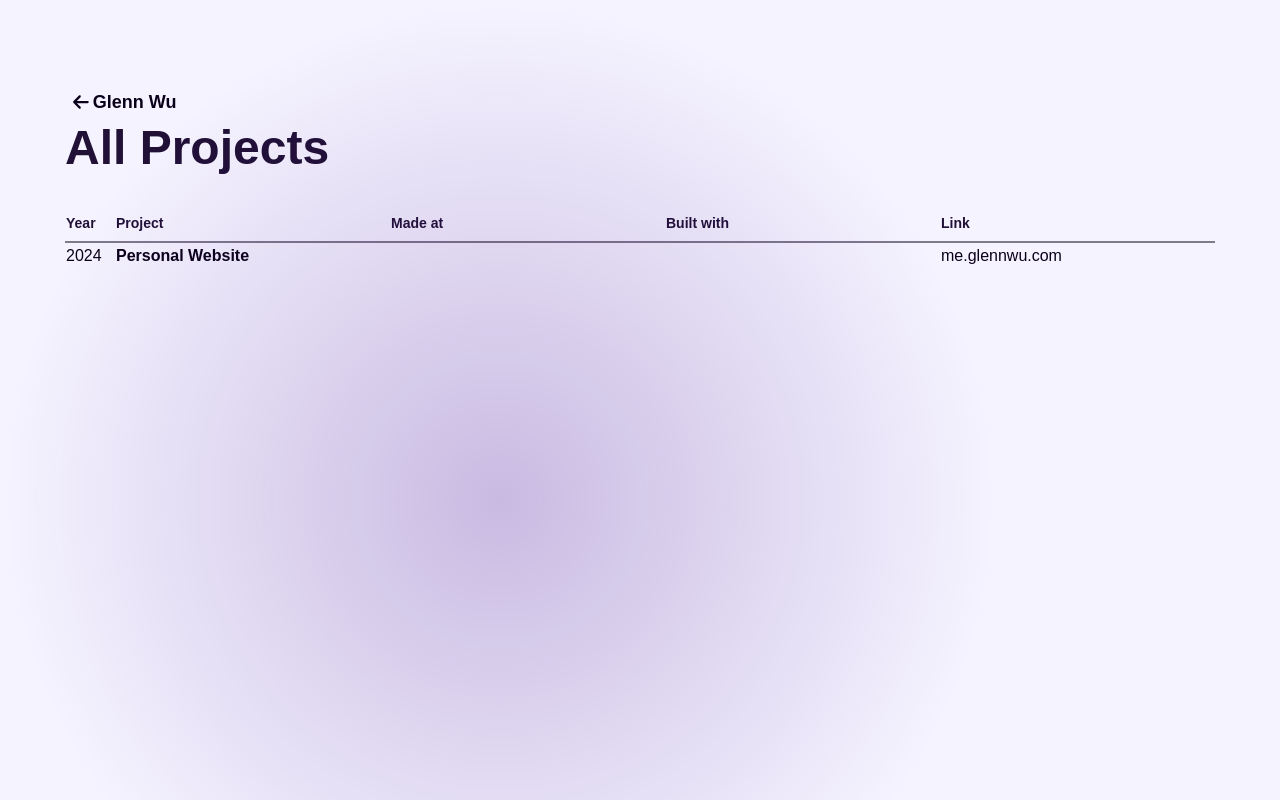
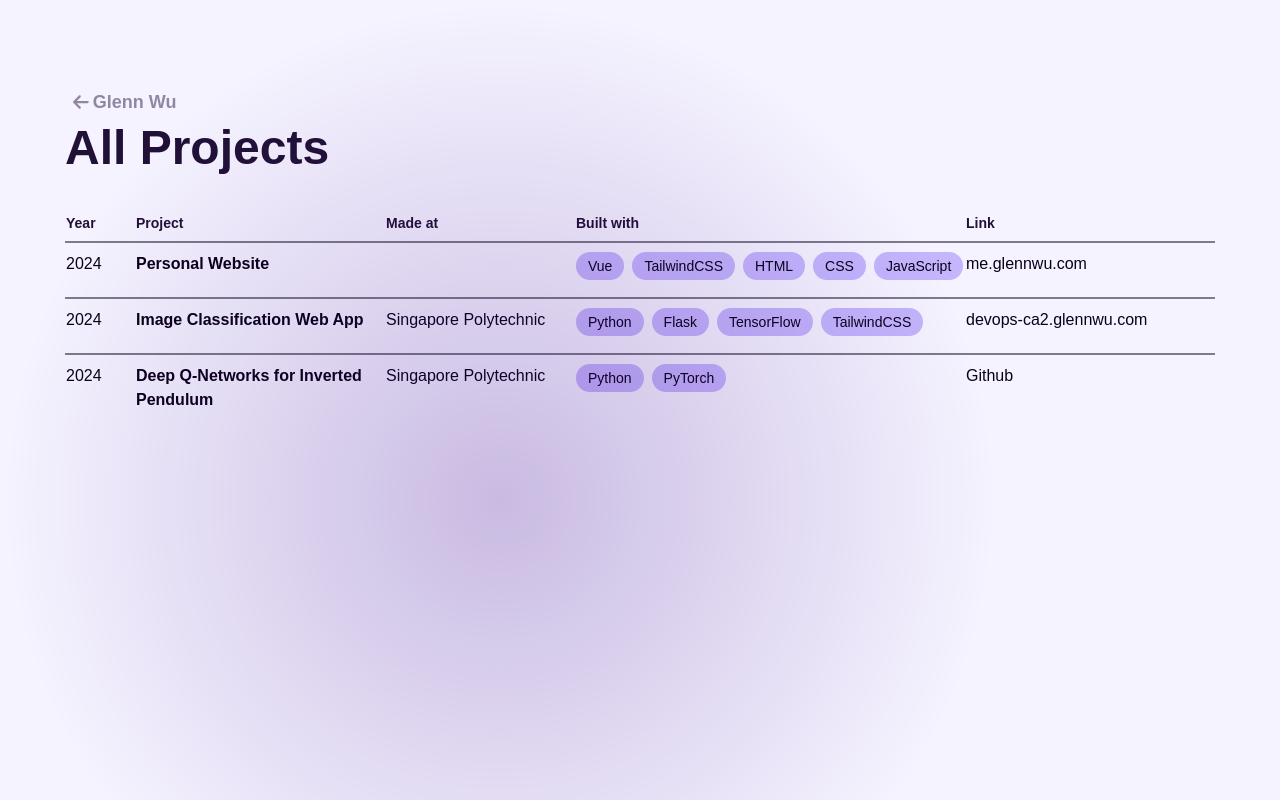
Before and after one commit to wuglenn/v1, a Vue app: page /archive in a window 1280 px wide. Built offline with nearby package versions, Linux system fonts and the light colour scheme; a web font is replaced by a local one.

Commit message:
project page styling

```diff
--- a/src/components/projects/ProjectsSection.vue
+++ b/src/components/projects/ProjectsSection.vue
@@ -7,37 +7,11 @@ import BaseCardSection from "@/components/ui/BaseCardSection.vue";
 import { FontAwesomeIcon } from "@fortawesome/vue-fontawesome";
 import { faArrowRightLong } from "@fortawesome/free-solid-svg-icons";
 
-const projectsCards = ref([
-  {
-    startDate: "May 2024",
-    // endDate: "Jan 2025",
-    title1: "me.glennwu.com (you're here!)",
-    // title2: "Oracle",
-    website: "https://me.glennwu.com/",
-    description: "The latest version of my portfolio site. Made from scratch with Vue 3 and Vite.",
-    tags: ["Vue", "TailwindCSS", "HTML", "CSS", "JavaScript"],
-  },
-  {
-    startDate: "Feb 2024",
-    // endDate: "Jan 2025",
-    title1: "Image Classification Web App",
-    // title2: "Oracle",
-    website: "https://devops-ca2.glennwu.com/",
-    description:
-      "A simple machine learning app made to classify images of vegetables. Built in Flask with a hosted TensorFlow Serving model. Created for a school assignment.",
-    tags: ["Python", "Flask", "TensorFlow", "TailwindCSS"],
-  },
-  {
-    startDate: "Feb 2024",
-    // endDate: "Jan 2025",
-    title1: "Exploring Deep Q-Networks",
-    // title2: "Oracle",
-    website: "https://devops-ca2.glennwu.com/",
-    description:
-      "An exploration of reinforcement learning techniques using the Pendulum environment on OpenAI's Gym. Created for a school assignment.",
-    tags: ["Python", "PyTorch"],
-  },
-]);
+import { projects } from "./projects";
+
+const projectsCards = ref(projects.filter(e => {
+  return e.main
+}));
 
 const isHovered = ref(false);
 
--- /dev/null
+++ b/src/components/projects/ProjectsTable.vue
@@ -0,0 +1,41 @@
+<script setup>
+import { projects } from "./projects"
+
+import MultiTags from "@/components/ui/MultiTags.vue";
+</script>
+
+<template>
+  <table class="w-full table-fixed mt-10">
+    <tr class="text-theme-700 dark:text-violet-50 text-sm h-[30px] align-top">
+      <th class="lg:w-[70px] text-start">Year</th>
+      <th class="lg:w-[250px] text-start">Project</th>
+      <th class="lg:w-[190px] text-start">Made at</th>
+      <th class="text-start">Built with</th>
+      <th class="lg:w-[250px] text-start">Link</th>
+    </tr>
+    <tr v-for="(project, index) in projects" :key="index" class="border-t-2 border-theme-950/50 dark:border-theme-700">
+      <td class="text-start align-top">
+        <p class="mt-2 mb-4">{{ project.startDate.split(" ")[1] }}
+        </p>
+      </td>
+      <td class="text-start align-top font-semibold dark:text-violet-50">
+        <p class="mt-2 mb-4">{{ project.titleAlt }}
+        </p>
+      </td>
+      <td class="text-start align-top">
+        <p class="mt-2 mb-4">{{ project.madeAt }}
+        </p>
+      </td>
+      <td class="text-start align-top">
+        <MultiTags class="mt-2 mb-4" :tags="project.tags" />
+      </td>
+      <td class="text-start align-top">
+        <a :href="project.website" target="_blank">
+          <p class="mt-2 mb-4">
+            {{ project.websiteAlt }}
+          </p>
+        </a>
+      </td>
+    </tr>
+  </table>
+</template>
--- /dev/null
+++ b/src/components/projects/projects.js
@@ -0,0 +1,37 @@
+export const projects = [
+  {
+    startDate: "May 2024",
+    title1: "me.glennwu.com (you're here!)",
+    titleAlt: "Personal Website",
+    website: "https://me.glennwu.com/",
+    websiteAlt: "me.glennwu.com",
+    description: "The latest version of my portfolio site. Made from scratch with Vue 3 and Vite.",
+    tags: ["Vue", "TailwindCSS", "HTML", "CSS", "JavaScript"],
+    madeAt: "",
+    main: true // show in landing page?
+  },
+  {
+    startDate: "Feb 2024",
+    title1: "Image Classification Web App",
+    titleAlt: "Image Classification Web App",
+    website: "https://devops-ca2.glennwu.com/",
+    websiteAlt: "devops-ca2.glennwu.com",
+    description:
+      "A simple machine learning app made to classify images of vegetables. Built in Flask with a hosted TensorFlow Serving model. Created for a school assignment.",
+    tags: ["Python", "Flask", "TensorFlow", "TailwindCSS"],
+    madeAt: "Singapore Polytechnic",
+    main: true
+  },
+  {
+    startDate: "Feb 2024",
+    title1: "Exploring Deep Q-Networks",
+    titleAlt: "Deep Q-Networks for Inverted Pendulum",
+    website: "https://github.com/glennwuwu/Inverted-Pendulum-DQN/",
+    websiteAlt: "Github",
+    description:
+      "An exploration of reinforcement learning techniques using the Pendulum environment on OpenAI's Gym. Created for a school assignment.",
+    tags: ["Python", "PyTorch"],
+    madeAt: "Singapore Polytechnic",
+    main: true
+  },
+]
--- a/src/components/spotify/SpotifyStatus.vue
+++ b/src/components/spotify/SpotifyStatus.vue
@@ -10,14 +10,16 @@ const spotifyStore = useSpotifyStore();
 const isUprightValue = ref(false);
 const showSVG = ref(true);
 
-// spotifyStore.updateCurrentSong({
-//   name: "",
-//   artist: "",
-//   isPlaying: false,
-//   albumArt: false,
-//   progress: 0,
-//   duration: 1,
-// });
+if (spotifyStore.currentSong == null) {
+  spotifyStore.updateCurrentSong({
+    name: "",
+    artist: "",
+    isPlaying: false,
+    albumArt: false,
+    progress: 0,
+    duration: 1,
+  });
+}
 
 const formatTime = (milliseconds) => {
   const minutes = Math.floor(milliseconds / 60000);
--- a/src/components/ui/BaseCard.vue
+++ b/src/components/ui/BaseCard.vue
@@ -1,5 +1,7 @@
 <script setup>
 import { ref, computed, onMounted, onUnmounted } from "vue";
+
+import MultiTags from "./MultiTags.vue"
 
 import { FontAwesomeIcon } from "@fortawesome/vue-fontawesome";
 import { faLink } from "@fortawesome/free-solid-svg-icons";
@@ -113,14 +115,9 @@ onMounted(() => {
 </script>
 
 <template>
-  <div
-    ref="cardRef"
+  <div ref="cardRef"
     class="w-full flex flex-col lg:flex-row items-start justify-start gap-1 lg:gap-4 hover:bg-theme-500/60 dark:hover:bg-theme-700/60 dark:hover:ring-2 dark:hover:ring-theme-700 p-2 sm:p-4 rounded relative transition duration-75"
-    :class="cardClasses"
-    @mouseover="onMouseOver"
-    @mouseleave="onMouseLeave"
-    @click="openLink"
-  >
+    :class="cardClasses" @mouseover="onMouseOver" @mouseleave="onMouseLeave" @click="openLink">
     <div class="top-0 left-0 absolute w-full h-full cursor-pointer"></div>
     <div class="uppercase sm:min-w-[150px] sm:max-w-[150px] text-xs sm:text-sm mt-1">
       {{ startDate }} <span v-if="formattedEndDate">—</span> {{ formattedEndDate }}
@@ -128,23 +125,11 @@ onMounted(() => {
     <div class="flex flex-col items-start justify-start">
       <div :class="titleClasses">
         {{ title1 }} <span v-if="title2">· {{ title2 }}</span>
-        <FontAwesomeIcon
-          v-if="website"
-          :icon="faLink"
-          class="text-base ms-1 transition duration-150"
-          :class="linkClass"
-        />
+        <FontAwesomeIcon v-if="website" :icon="faLink" class="text-base ms-1 transition duration-150"
+          :class="linkClass" />
       </div>
       <p class="text-sm sm:text-base">{{ description }}</p>
-      <ul v-if="tags.length > 0" class="flex flex-row flex-wrap gap-2 mt-3 text-sm">
-        <li
-          v-for="tag in tags"
-          :key="tag"
-          class="bg-violet-300 dark:bg-violet-900/50 px-3 py-1 rounded-full text-theme-950 dark:text-violet-200"
-        >
-          {{ tag }}
-        </li>
-      </ul>
+      <MultiTags class="mt-3" :tags="tags" />
     </div>
   </div>
 </template>
--- /dev/null
+++ b/src/components/ui/MultiTags.vue
@@ -0,0 +1,17 @@
+<script setup>
+const props = defineProps({
+  tags: {
+    type: Array,
+    required: true
+  }
+})
+</script>
+
+<template>
+  <ul v-if="props.tags.length > 0" class="flex flex-row flex-wrap gap-2 text-sm">
+    <li v-for="tag in props.tags" :key="tag"
+      class="bg-violet-300 dark:bg-violet-900/50 px-3 py-1 rounded-full text-theme-950 dark:text-violet-200">
+      {{ tag }}
+    </li>
+  </ul>
+</template>
--- a/src/views/ProjectArchiveView.vue
+++ b/src/views/ProjectArchiveView.vue
@@ -1,6 +1,8 @@
 <script setup>
 import { ref, computed } from "vue";
 import { RouterLink } from "vue-router";
+
+import ProjectsTable from "@/components/projects/ProjectsTable.vue"
 
 import { FontAwesomeIcon } from "@fortawesome/vue-fontawesome";
 import { faArrowLeft } from "@fortawesome/free-solid-svg-icons";
@@ -19,28 +21,14 @@ const arrowClass = computed(() => ({
     <div class="text-theme-950 dark:text-theme-500 relative flex items-center justify-center">
       <div class="lg:w-[800px] xl:w-[1150px] flex flex-col items-center justify-start mt-[80px]">
         <div class="flex flex-col w-full justify-start">
-          <RouterLink to="/" class="p-2 text-lg font-semibold flex items-center justify-start gap-1"
+          <RouterLink to="/"
+            class="p-2 text-lg font-semibold flex items-center justify-start gap-1 text-theme-500 dark:text-violet-300"
             @mouseover="isHovered = true" @mouseleave="isHovered = false">
             <FontAwesomeIcon :icon="faArrowLeft" class="transition" :class="arrowClass" />Glenn Wu
           </RouterLink>
           <h1 class="font-bold text-5xl text-theme-700 dark:text-violet-50">All Projects</h1>
         </div>
-        <table class="w-full table-fixed mt-10">
-          <tr class="text-theme-700 dark:text-violet-50 text-sm h-[30px] align-top">
-            <th class="w-[50px] text-start">Year</th>
-            <th class="text-start">Project</th>
-            <th class="text-start">Made at</th>
-            <th class="text-start">Built with</th>
-            <th class="text-start">Link</th>
-          </tr>
-          <tr class="border-t-2 border-theme-950/50 dark:border-theme-700">
-            <td class="text-start">2024</td>
-            <td class="text-start font-semibold dark:text-violet-50">Personal Website</td>
-            <td></td>
-            <td class="text-start"></td>
-            <td class="text-start">me.glennwu.com</td>
-          </tr>
-        </table>
+        <ProjectsTable class="font-medium" />
       </div>
     </div>
     <ScrollState />
```
Also changed, not shown: src/assets/tailwind.css.
